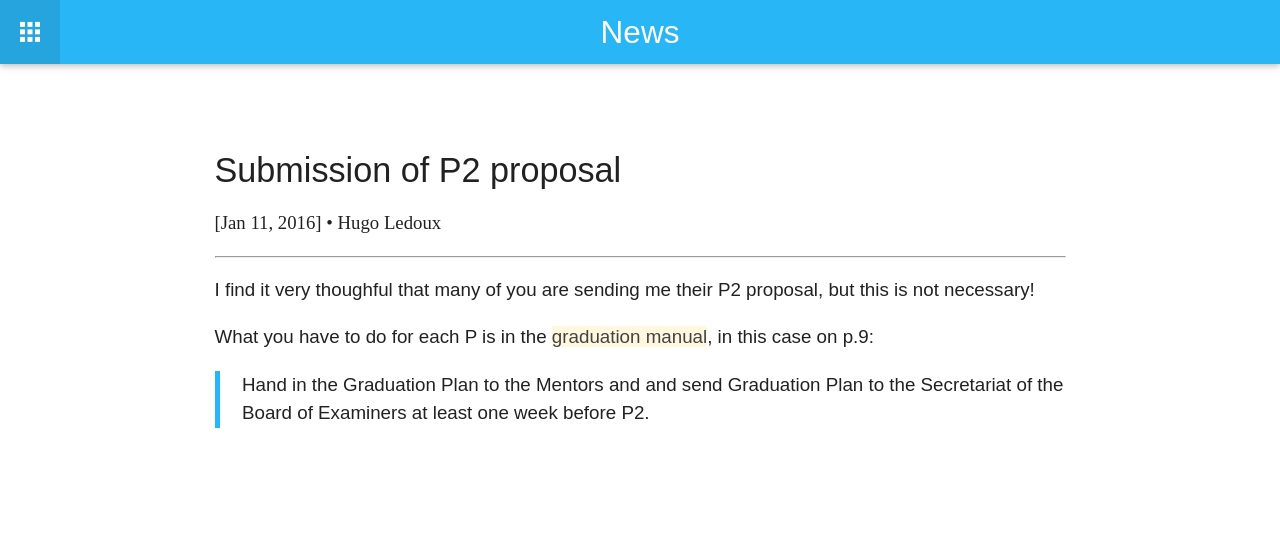
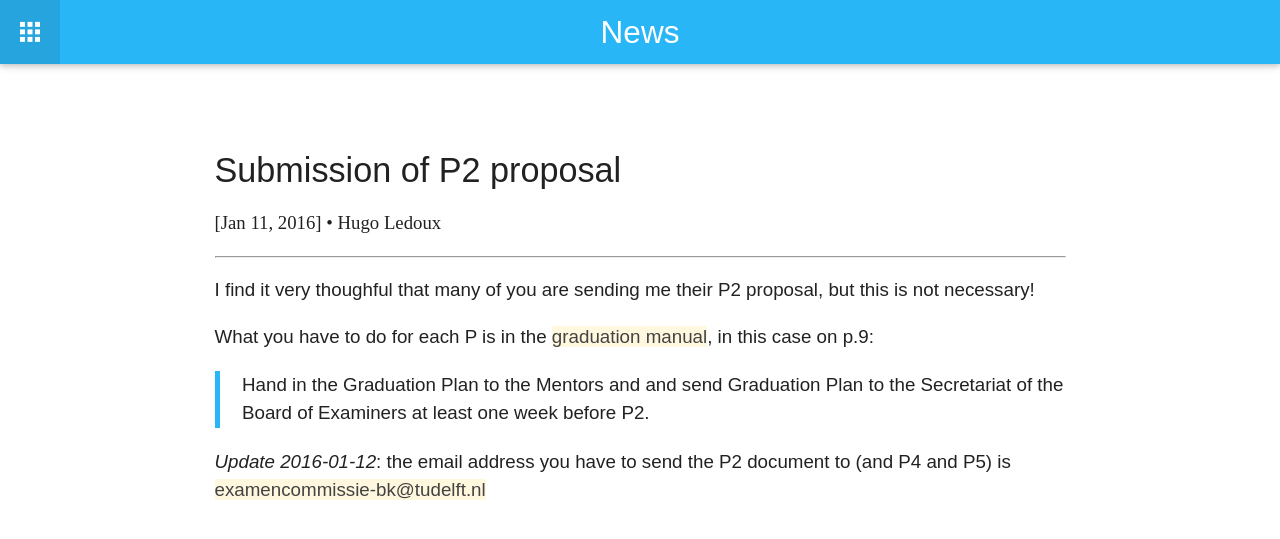
Before and after one commit to tudelft3d/geo2020, a Jekyll site: the page built from _posts/2016-01-11-p2-document.md, in a window 1280 px wide. Shown: the top 539 px of the page. Built offline with Jekyll 4.4.1, drawn with Linux system fonts in a browser that asks for light colours; nearby versions of some CDN libraries.

Commit message:
added email of EC to post

```diff
--- a/_posts/2016-01-11-p2-document.md
+++ b/_posts/2016-01-11-p2-document.md
@@ -10,3 +10,5 @@ I find it very thoughful that many of you are sending me their P2 proposal, but
 What you have to do for each P is in the [graduation manual](http://studenten.tudelft.nl/fileadmin/Files/studentenportal/os/BKspecifiek/Graduation_Manual_Geomatics_2015-2016.pdf), in this case on p.9:
 
 > Hand in the Graduation Plan to the Mentors and and send Graduation Plan to the Secretariat of the Board of Examiners at least one week before P2.
+
+*Update 2016-01-12*: the email address you have to send the P2 document to (and P4 and P5) is [examencommissie-bk@tudelft.nl](mailto:examencommissie-bk@tudelft.nl)
```
